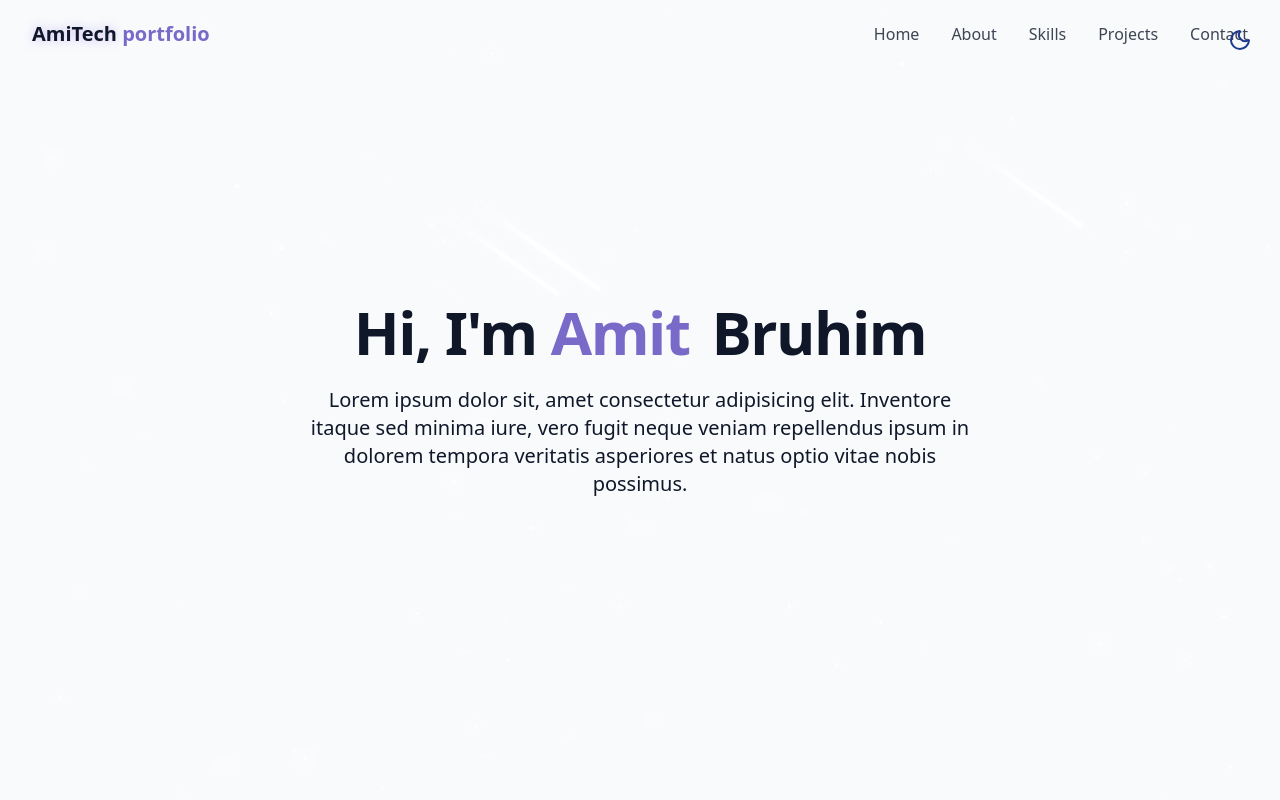
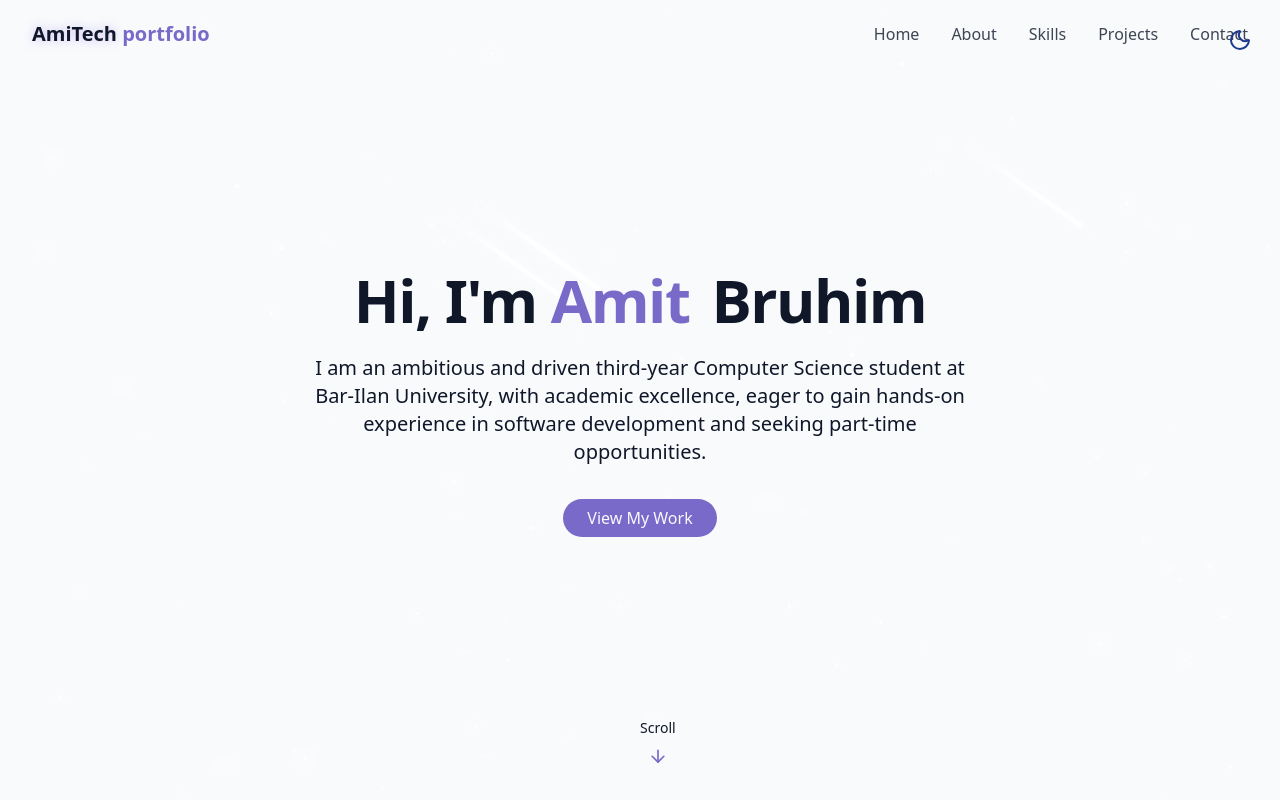
Before and after one commit to Amit-Bruhim/My_Portfolio, a React (Vite) app: page / in a window 1280 px wide. Built offline with nearby package versions, Linux system fonts and the light colour scheme.

Commit message:
hero section is ready

```diff
--- a/src/components/HeroSection.jsx
+++ b/src/components/HeroSection.jsx
@@ -1,3 +1,4 @@
+import { ArrowDown } from "lucide-react"
 
 
 export const HeroSection = () => {
@@ -13,12 +14,22 @@
                 </h1>
 
             <p className="text-lg md:text-xl text-muted-foreground max-w-2xl mx-auto opacity-0 animate-fade-in-delay-4">
-                Lorem ipsum dolor sit, amet consectetur adipisicing elit. Inventore itaque sed minima iure,
-                vero fugit neque veniam repellendus ipsum in dolorem tempora veritatis asperiores et natus optio vitae nobis possimus.
+                I am an ambitious and driven third-year Computer Science student at Bar-Ilan University, with academic excellence, eager to gain hands-on experience
+                in software development and seeking part-time opportunities.
             </p>
+        <div className="pt-4 opacity-0 animate-fade-in-delay-4">
+            <a href="#projects" className="cosmic-button">
+                View My Work
+            </a>
+        </div>
 
             </div>
         </div>
 
+    <div className="absolute bottom-8 left-1/2 transform-translate-x-1/2 flex flex-col items-center animate-bounce">
+        <span className="text-sm text-muted-foreground mb-2"> Scroll</span>
+        <ArrowDown className="h-5 w-5 text-primary"/>
+    </div>
+
     </section>
 }
```
